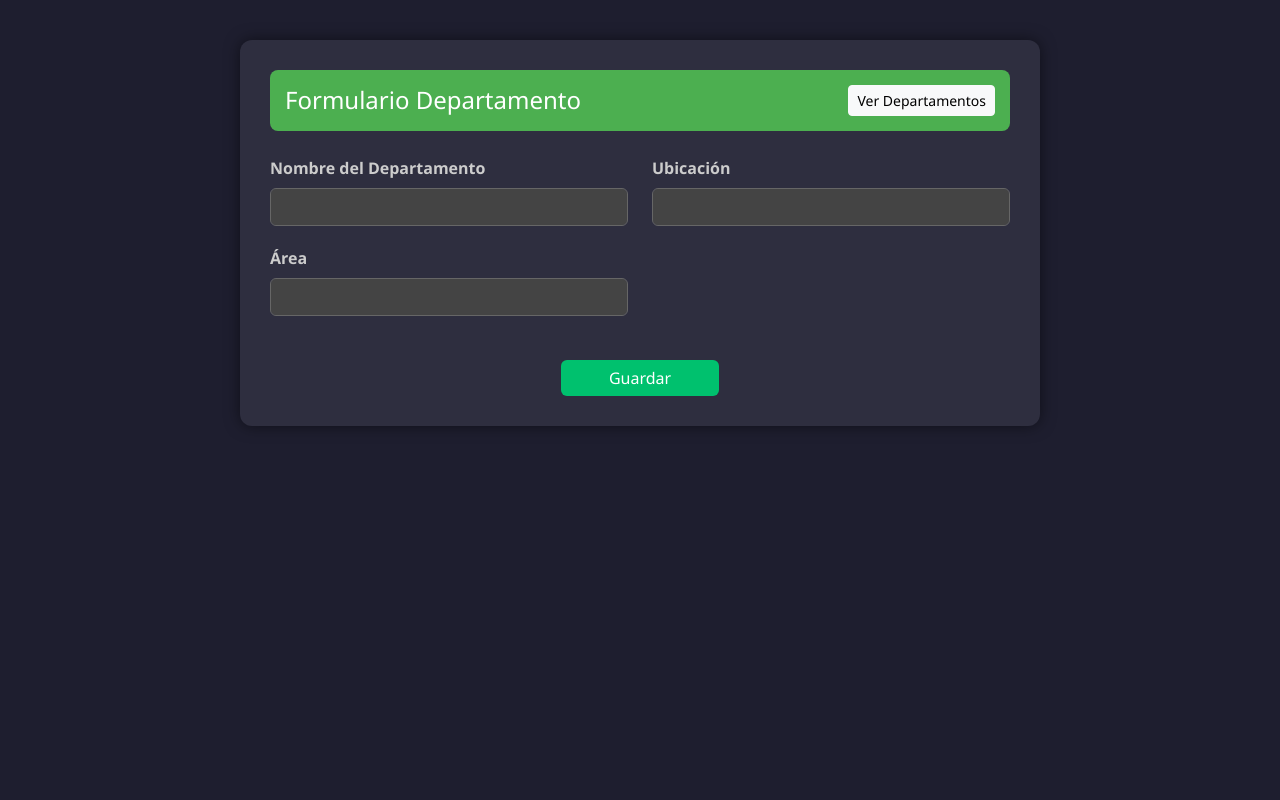
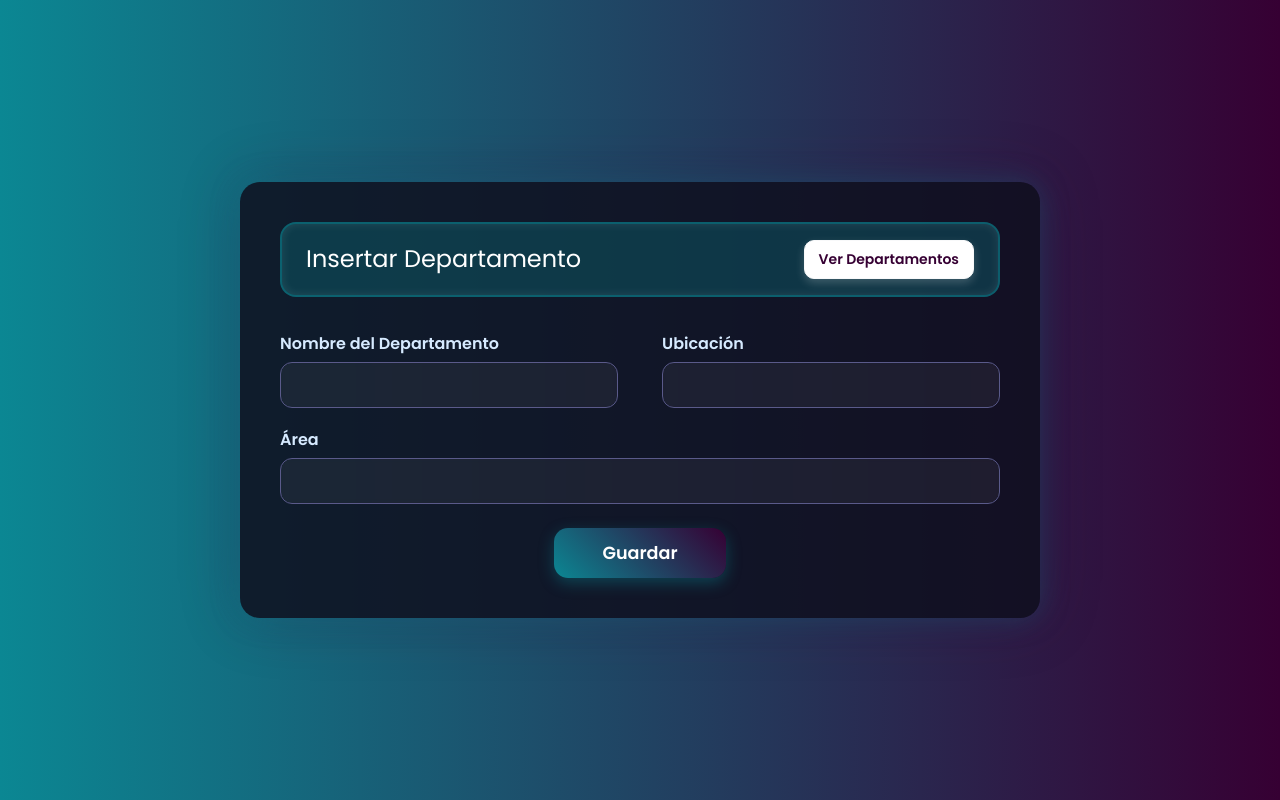
Before and after one commit to AlxsDnt04/SistemaRolV2, a PHP site: page /formulario.php in a window 1280 px wide. Run offline with PHP 8.4, Linux system fonts and the light colour scheme.

Commit message:
Refactor department forms and listings with new styles and structure

```diff
--- /dev/null
+++ b/assets/css/insertarDep.css
@@ -0,0 +1,109 @@
+@import url("https://fonts.googleapis.com/css2?family=Poppins:wght@400;600&display=swap");
+
+body {
+  margin: 0;
+  padding: 0;
+  font-family: "Poppins", sans-serif;
+  background: linear-gradient(to right, #0b8793, #360033);
+  min-height: 100vh;
+  display: flex;
+  justify-content: center;
+  align-items: center;
+}
+
+.container {
+  background-color: rgba(15, 15, 30, 0.85);
+  padding: 40px;
+  border-radius: 20px;
+  box-shadow: 0 0 30px rgba(11, 135, 147, 0.3), 0 0 60px rgba(54, 0, 51, 0.3);
+  width: 90%;
+  max-width: 800px;
+}
+
+.header {
+  background: rgba(11, 135, 147, 0.3);
+  border: 2px solid rgba(11, 135, 147, 0.5);
+  border-radius: 16px;
+  padding: 16px 24px;
+  margin-bottom: 35px;
+  display: flex;
+  justify-content: space-between;
+  align-items: center;
+  color: #fff;
+  font-size: 1.3rem;
+  box-shadow: inset 0 0 10px rgba(255, 255, 255, 0.1);
+}
+
+.btn-light.btn-sm {
+  background-color: #ffffff;
+  color: #360033;
+  border-radius: 10px;
+  padding: 8px 14px;
+  font-weight: 600;
+  box-shadow: 0 4px 10px rgba(255, 255, 255, 0.2);
+  transition: 0.3s ease;
+}
+
+.btn-light.btn-sm:hover {
+  background-color: #ddd;
+  color: #000;
+}
+
+.form-label {
+  color: #d6eaff;
+  font-weight: bold;
+  margin-bottom: 6px;
+  display: block;
+}
+
+.form-control {
+  background-color: rgba(255, 255, 255, 0.05);
+  border: 1px solid #5a5a8a;
+  color: #fff;
+  padding: 10px 14px;
+  border-radius: 12px;
+  width: 100%;
+  transition: all 0.3s ease-in-out;
+  backdrop-filter: blur(2px);
+}
+
+.form-control:focus {
+  background-color: rgba(255, 255, 255, 0.08);
+  border-color: #0b8793;
+  outline: none;
+  box-shadow: 0 0 8px rgba(11, 135, 147, 0.6);
+}
+
+.row {
+  display: flex;
+  flex-wrap: wrap;
+  gap: 20px;
+}
+
+.col-md-6 {
+  flex: 1;
+  min-width: 280px;
+}
+
+.btn-success {
+  background: linear-gradient(45deg, #0b8793, #360033);
+  color: #fff;
+  border: none;
+  padding: 12px 40px;
+  border-radius: 14px;
+  font-weight: 600;
+  font-size: 1.1rem;
+  cursor: pointer;
+  transition: all 0.3s ease;
+  box-shadow: 0 5px 15px rgba(11, 135, 147, 0.4);
+}
+
+.btn-success:hover {
+  background: linear-gradient(45deg, #0a6f7c, #290025);
+  transform: translateY(-2px);
+}
+
+.mt-4.text-center {
+  margin-top: 30px;
+  text-align: center;
+}
--- a/view/departamento/formulario.php
+++ b/view/departamento/formulario.php
@@ -13,72 +13,16 @@ if (isset($_GET['id'])) {
 
 <head>
   <meta charset="UTF-8">
-  <title>Formulario Departamento</title>
+  <title>Insertar Departamento</title>
   <link href="https://cdn.jsdelivr.net/npm/bootstrap@5.3.3/dist/css/bootstrap.min.css" rel="stylesheet">
-  <style>
-    body {
-      background-color: #1e1e2f;
-      color: #ffffff;
-      font-family: 'Segoe UI', sans-serif;
-      padding: 40px 0;
-    }
+  <link rel="stylesheet" href="../../assets/css/insertarDep.css">
 
-    .container {
-      max-width: 800px;
-      background-color: #2e2e3f;
-      padding: 30px;
-      border-radius: 12px;
-      box-shadow: 0 0 15px rgba(0, 0, 0, 0.5);
-    }
-
-    .header {
-      background-color: #4CAF50;
-      color: #fff;
-      padding: 15px;
-      border-radius: 8px;
-      margin-bottom: 25px;
-      display: flex;
-      justify-content: space-between;
-      align-items: center;
-    }
-
-    .form-label {
-      font-weight: 600;
-      color: #ccc;
-    }
-
-    .form-control {
-      background-color: #444;
-      border: 1px solid #666;
-      color: #fff;
-      border-radius: 6px;
-    }
-
-    .form-control:focus {
-      background-color: #555;
-      border-color: #00ff88;
-      color: #fff;
-    }
-
-    .btn-success {
-      background-color: #00c16e;
-      border: none;
-    }
-
-    .btn-success:hover {
-      background-color: #00a85a;
-    }
-
-    .row>.col-md-6 {
-      margin-bottom: 20px;
-    }
-  </style>
 </head>
 
 <body>
   <div class="container">
     <div class="header">
-      <h4 class="mb-0">Formulario Departamento</h4>
+      <h4 class="mb-0">Insertar Departamento</h4>
       <a href="listar.php" class="btn btn-light btn-sm">Ver Departamentos</a>
     </div>
 
```
Also changed, not shown: assets/css/listadoDep.css (added, +120 -0 lines), view/departamento/listar.php (+1 -70 lines).
